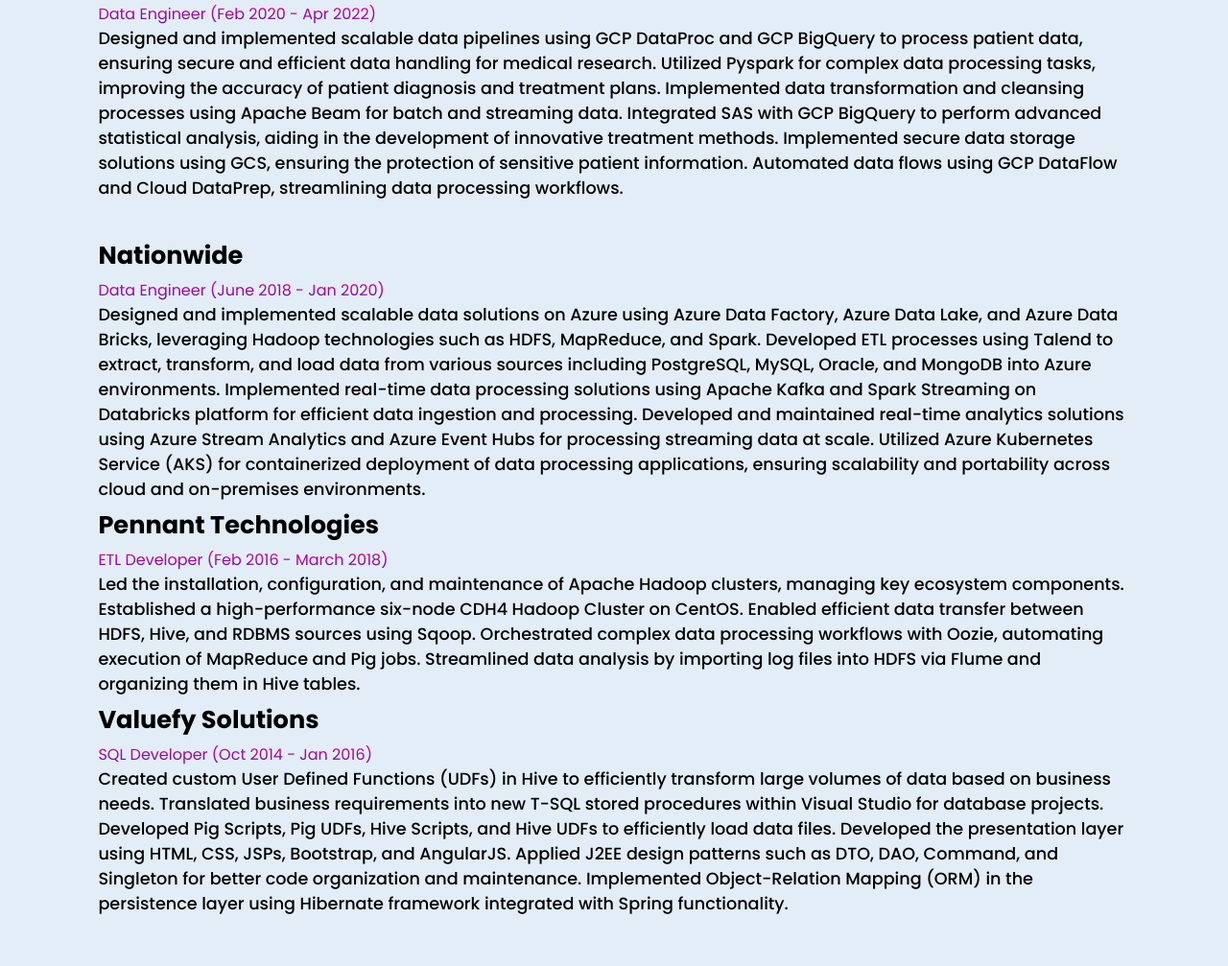
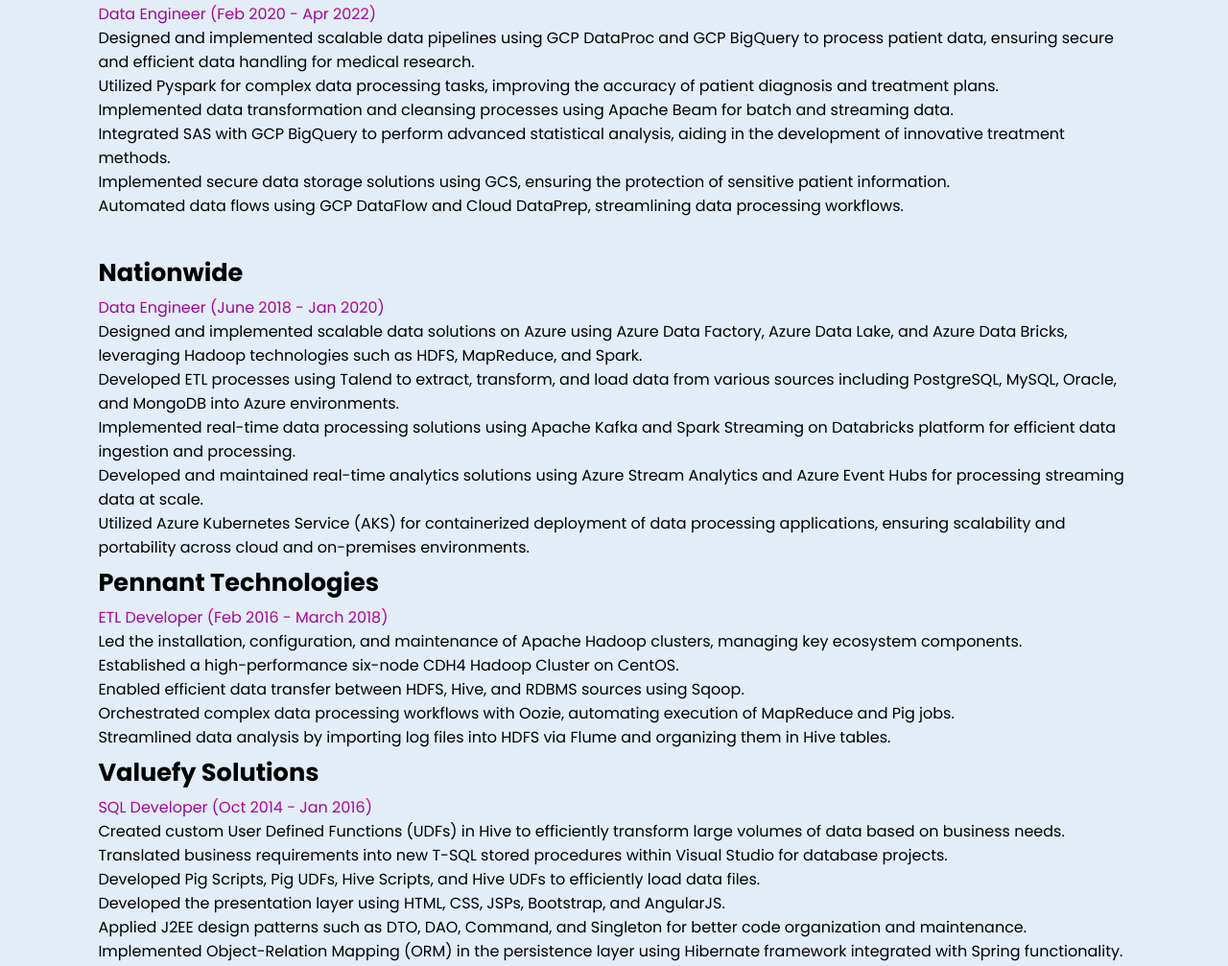
Before and after one commit to Krishnavardhan3185/portfolio, a plain HTML site: page index.html in a window 1280 px wide. Shown: the part 2337-3344 px from the top of the page at 96% size. Drawn offline with nearby package versions, Linux system fonts and the light colour scheme.

Commit message:
Update index.html

```diff
--- a/index.html
+++ b/index.html
@@ -443,12 +443,14 @@
                 <div class="content">
                     <div class="text-box">
                     <span>Data Engineer (Feb 2020 - Apr 2022)</span>
-                    <p> Designed and implemented scalable data pipelines using GCP DataProc and GCP BigQuery to process patient data, ensuring secure and efficient data handling for medical research.
-                        Utilized Pyspark for complex data processing tasks, improving the accuracy of patient diagnosis and treatment plans.
-                        Implemented data transformation and cleansing processes using Apache Beam for batch and streaming data.
-                        Integrated SAS with GCP BigQuery to perform advanced statistical analysis, aiding in the development of innovative treatment methods.
-                        Implemented secure data storage solutions using GCS, ensuring the protection of sensitive patient information.
-                        Automated data flows using GCP DataFlow and Cloud DataPrep, streamlining data processing workflows.</p>
+                  <ul>
+                      <li>Designed and implemented scalable data pipelines using GCP DataProc and GCP BigQuery to process patient data, ensuring secure and efficient data handling for medical research.</li>
+                      <li>Utilized Pyspark for complex data processing tasks, improving the accuracy of patient diagnosis and treatment plans.</li>
+                      <li>Implemented data transformation and cleansing processes using Apache Beam for batch and streaming data.</li>
+                      <li>Integrated SAS with GCP BigQuery to perform advanced statistical analysis, aiding in the development of innovative treatment methods.</li>
+                      <li>Implemented secure data storage solutions using GCS, ensuring the protection of sensitive patient information.</li>
+                      <li>Automated data flows using GCP DataFlow and Cloud DataPrep, streamlining data processing workflows.</li>
+                  </ul>
                  </div>
             </div>
         </div>
@@ -458,11 +460,13 @@
                 <div class="content">
                     <div class="text-box">
                     <span> Data Engineer (June 2018 - Jan 2020)</span>
-                    <p> Designed and implemented scalable data solutions on Azure using Azure Data Factory, Azure Data Lake, and Azure Data Bricks, leveraging Hadoop technologies such as HDFS, MapReduce, and Spark.
-                        Developed ETL processes using Talend to extract, transform, and load data from various sources including PostgreSQL, MySQL, Oracle, and MongoDB into Azure environments.
-                        Implemented real-time data processing solutions using Apache Kafka and Spark Streaming on Databricks platform for efficient data ingestion and processing.
-                        Developed and maintained real-time analytics solutions using Azure Stream Analytics and Azure Event Hubs for processing streaming data at scale.
-                        Utilized Azure Kubernetes Service (AKS) for containerized deployment of data processing applications, ensuring scalability and portability across cloud and on-premises environments.</p>
+                    <ul>
+                        <li>Designed and implemented scalable data solutions on Azure using Azure Data Factory, Azure Data Lake, and Azure Data Bricks, leveraging Hadoop technologies such as HDFS, MapReduce, and Spark.</li>
+                        <li>Developed ETL processes using Talend to extract, transform, and load data from various sources including PostgreSQL, MySQL, Oracle, and MongoDB into Azure environments.</li>
+                        <li>Implemented real-time data processing solutions using Apache Kafka and Spark Streaming on Databricks platform for efficient data ingestion and processing.</li>
+                        <li>Developed and maintained real-time analytics solutions using Azure Stream Analytics and Azure Event Hubs for processing streaming data at scale.</li>
+                        <li>Utilized Azure Kubernetes Service (AKS) for containerized deployment of data processing applications, ensuring scalability and portability across cloud and on-premises environments.</li>
+                    </ul>
                  </div>
             </div>
         </div>
@@ -471,11 +475,13 @@
                 <div class="content">
                     <div class="text-box">
                     <span> ETL Developer (Feb 2016 - March 2018)</span>
-                    <p> Led the installation, configuration, and maintenance of Apache Hadoop clusters, managing key ecosystem components.
-                        Established a high-performance six-node CDH4 Hadoop Cluster on CentOS.
-                        Enabled efficient data transfer between HDFS, Hive, and RDBMS sources using Sqoop.
-                        Orchestrated complex data processing workflows with Oozie, automating execution of MapReduce and Pig jobs.
-                        Streamlined data analysis by importing log files into HDFS via Flume and organizing them in Hive tables.</p>
+                    <ul>
+                        <li>Led the installation, configuration, and maintenance of Apache Hadoop clusters, managing key ecosystem components.</li>
+                        <li>Established a high-performance six-node CDH4 Hadoop Cluster on CentOS.</li>
+                        <li>Enabled efficient data transfer between HDFS, Hive, and RDBMS sources using Sqoop.</li>
+                        <li>Orchestrated complex data processing workflows with Oozie, automating execution of MapReduce and Pig jobs.</li>
+                        <li>Streamlined data analysis by importing log files into HDFS via Flume and organizing them in Hive tables.</li>
+                    </ul>
                  </div>
             </div>
         </div>
@@ -484,12 +490,14 @@
                 <div class="content">
                     <div class="text-box">
                     <span> SQL Developer (Oct 2014 - Jan 2016)</span>
-                    <p> Created custom User Defined Functions (UDFs) in Hive to efficiently transform large volumes of data based on business needs.
-                        Translated business requirements into new T-SQL stored procedures within Visual Studio for database projects.
-                        Developed Pig Scripts, Pig UDFs, Hive Scripts, and Hive UDFs to efficiently load data files.
-                        Developed the presentation layer using HTML, CSS, JSPs, Bootstrap, and AngularJS.
-                        Applied J2EE design patterns such as DTO, DAO, Command, and Singleton for better code organization and maintenance.
-                        Implemented Object-Relation Mapping (ORM) in the persistence layer using Hibernate framework integrated with Spring functionality.</p>
+                    <ul>
+                        <li>Created custom User Defined Functions (UDFs) in Hive to efficiently transform large volumes of data based on business needs.</li>
+                        <li>Translated business requirements into new T-SQL stored procedures within Visual Studio for database projects.</li>
+                        <li>Developed Pig Scripts, Pig UDFs, Hive Scripts, and Hive UDFs to efficiently load data files.</li>
+                        <li>Developed the presentation layer using HTML, CSS, JSPs, Bootstrap, and AngularJS.</li>
+                        <li>Applied J2EE design patterns such as DTO, DAO, Command, and Singleton for better code organization and maintenance.</li>
+                        <li>Implemented Object-Relation Mapping (ORM) in the persistence layer using Hibernate framework integrated with Spring functionality.</li>
+                    </ul>
                  </div>
             </div>
         </div>
```
